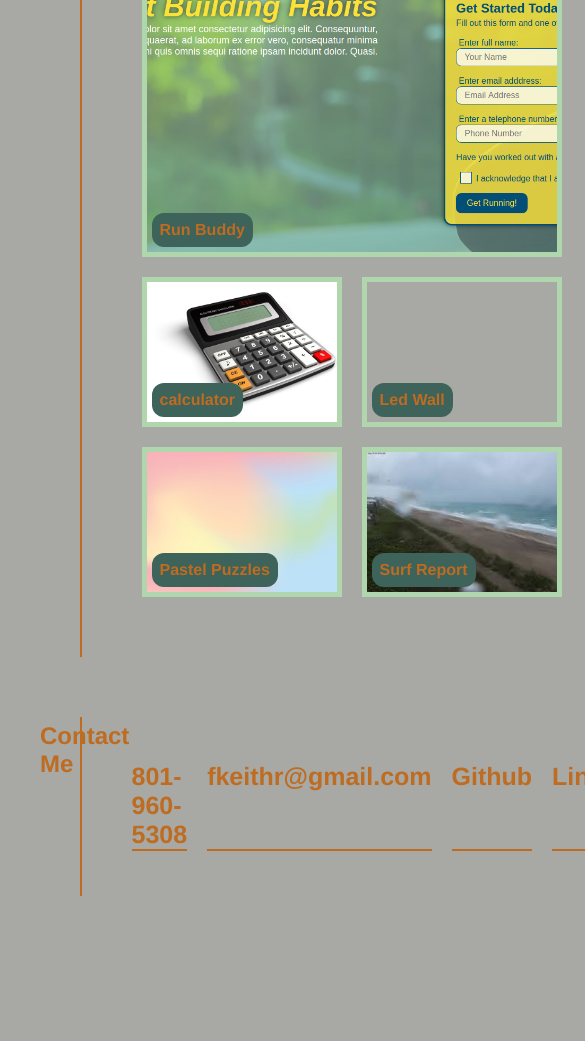
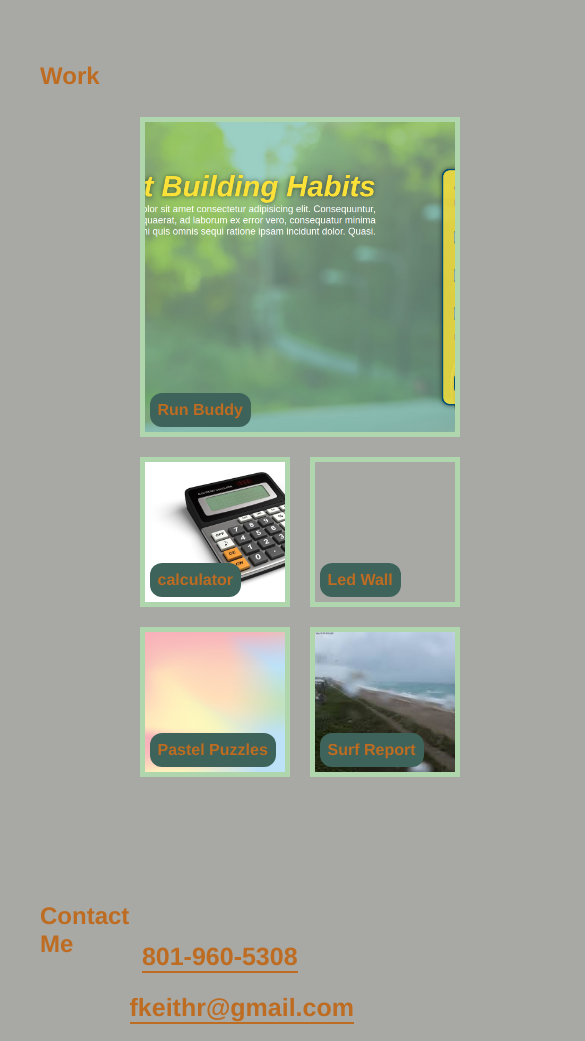
Before and after one commit to gray-turtle/portfolio-page, a plain HTML site: page index.html in a window 390 px wide. Shown: the part 706-1747 px from the top of the page, 585 px wide, since content can reach past the window. Before the commit the page ends 1632 px from the top, so only its background shows below. Drawn offline with Linux system fonts and the light colour scheme.

Commit message:
final touches

```diff
--- a/assets/css/style.css
+++ b/assets/css/style.css
@@ -119,6 +119,9 @@ header nav ul li a:hover {
 }
 
 /*about me */
+p {
+  color: var(--primary-color);
+}
 
 /*work grid*/
 .grid-container {
@@ -148,6 +151,23 @@ header nav ul li a:hover {
   padding: 8px;
   margin-left: 5px;
   border-radius: 12px;
+  z-index: 999;
+}
+
+.grid-element::after {
+  content: "";
+  height: 100%;
+  width: 100%;
+  background: var(--tertiary-color);
+  position: absolute;
+  top: 0;
+  left: 0;
+  opacity: 0.5;
+  transition: 0.5s;
+}
+
+.grid-element:hover::after {
+  opacity: 0;
 }
 
 .grid-element:nth-child(1) {
@@ -181,6 +201,7 @@ header nav ul li a:hover {
   font-weight: bolder;
   font-size: 25px;
   color: var(--highlight-color);
+  flex-wrap: wrap;
 }
 
 .section-element ul li {
@@ -197,11 +218,24 @@ header nav ul li a:hover {
 /*MEDIA QUERY FOR TABLETS AND SMALLER */
 @media screen and (max-width: 980px) {
   .grid-container {
-    grid-template-columns: 200px 200px;
+    grid-template-columns: 150px 150px;
     grid-template-rows: 150px 150px 150px 150px;
   }
 
   header {
     justify-content: space-evenly;
   }
+
+  .section-header {
+    justify-content: space-evenly;
+    text-align: center;
+  }
+
+  .section-element {
+    border: none;
+  }
+
+  .grid-element::after {
+    opacity: 0;
+  }
 }
--- a/index.html
+++ b/index.html
@@ -45,6 +45,8 @@
 
         <p class="section-element">
           Lorem ipsum dolor sit amet consectetur adipisicing elit. Sunt assumenda porro veritatis error ducimus culpa excepturi. Molestiae odit suscipit nulla, nihil reiciendis ipsum odio temporibus magnam alias recusandae, hic ipsam.
+          <br /><br />
+          Lorem ipsum dolor sit amet consectetur adipisicing elit. Itaque veritatis eos maiores necessitatibus, molestias perspiciatis eveniet porro consequatur aliquam incidunt fugit exercitationem sit minima? Nobis dolores nihil earum temporibus. Aut.
         </p>
       </section>
 
```
